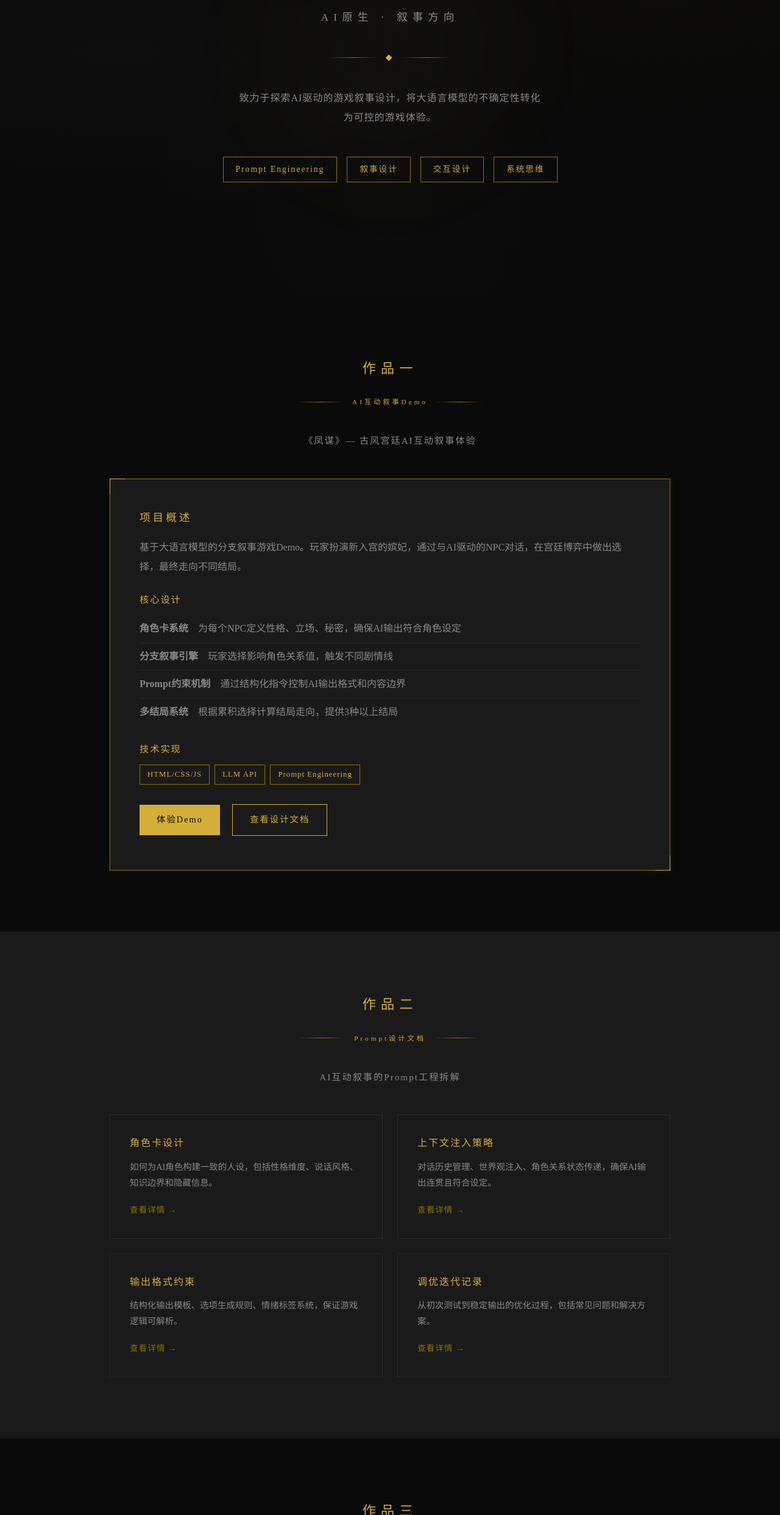
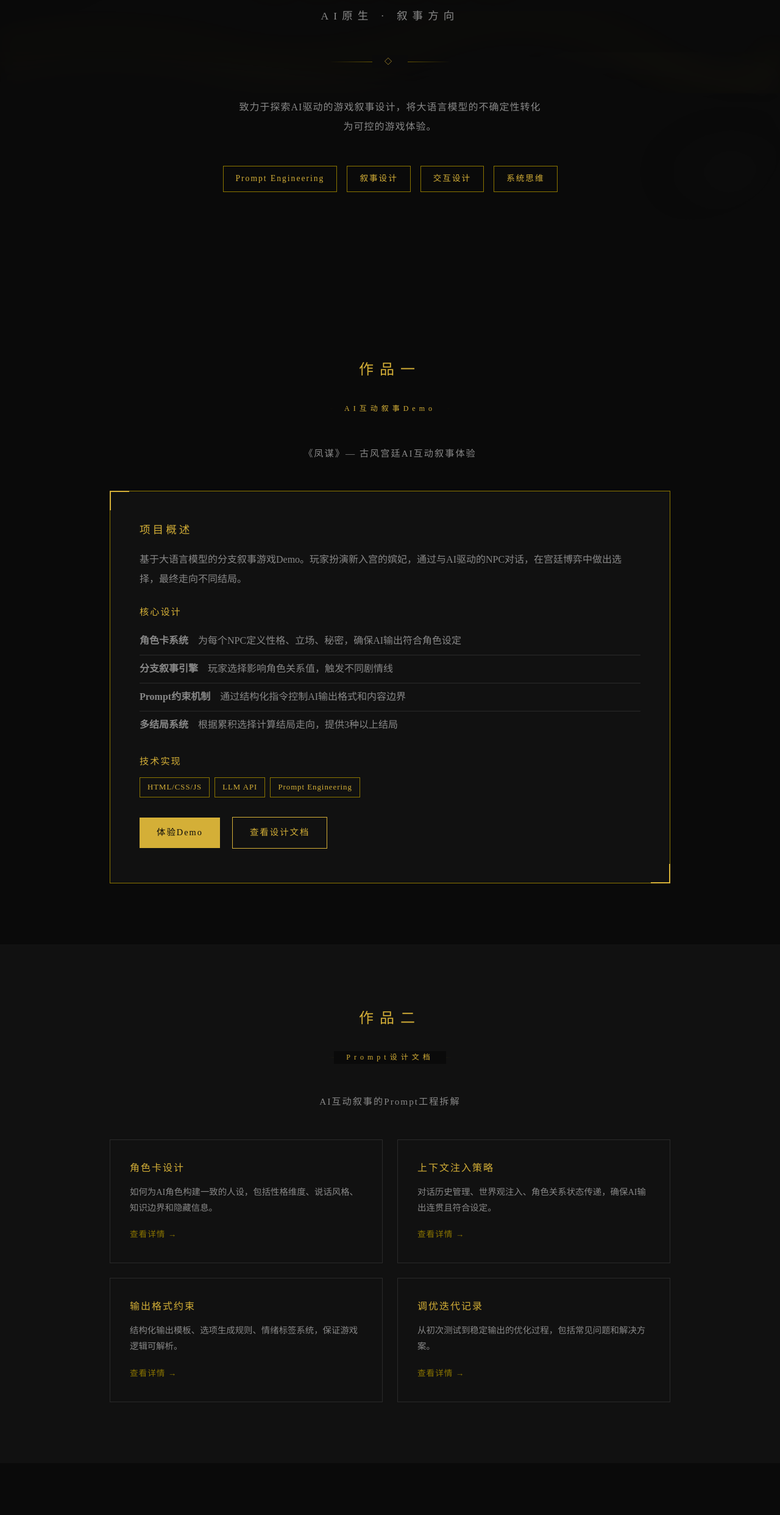
Before and after one commit to yueganw-prog/portfolio-website, a website: page index.html in a window 1280 px wide. Shown: the part 315-2800 px from the top of the page at 61% size. Drawn offline with Linux system fonts and the light colour scheme.

Commit message:
feat: add SVG ink wash background and enhance visual effects

```diff
--- a/index.html
+++ b/index.html
@@ -8,6 +8,35 @@
     <link href="https://fonts.googleapis.com/css2?family=Noto+Serif+SC:wght@300;400;600&display=swap" rel="stylesheet">
 </head>
 <body>
+    <!-- 水墨背景 -->
+    <svg class="ink-bg" viewBox="0 0 1440 900" preserveAspectRatio="xMidYMid slice">
+        <defs>
+            <filter id="ink-turbulence">
+                <feTurbulence type="fractalNoise" baseFrequency="0.015" numOctaves="3" result="noise"/>
+                <feDisplacementMap in="SourceGraphic" in2="noise" scale="30"/>
+            </filter>
+            <filter id="ink-blur">
+                <feGaussianBlur stdDeviation="20"/>
+            </filter>
+            <radialGradient id="ink-grad1" cx="20%" cy="30%">
+                <stop offset="0%" stop-color="#d4af37" stop-opacity="0.08"/>
+                <stop offset="100%" stop-color="transparent" stop-opacity="0"/>
+            </radialGradient>
+            <radialGradient id="ink-grad2" cx="80%" cy="70%">
+                <stop offset="0%" stop-color="#ffffff" stop-opacity="0.03"/>
+                <stop offset="100%" stop-color="transparent" stop-opacity="0"/>
+            </radialGradient>
+        </defs>
+        <!-- 水墨晕染层 -->
+        <ellipse cx="200" cy="300" rx="300" ry="200" fill="url(#ink-grad1)" filter="url(#ink-blur)"/>
+        <ellipse cx="1200" cy="600" rx="250" ry="180" fill="url(#ink-grad2)" filter="url(#ink-blur)"/>
+        <!-- 抽象水墨笔触 -->
+        <path d="M0,450 Q200,400 400,450 T800,420 T1200,460 T1440,430"
+              stroke="rgba(212,175,55,0.03)" stroke-width="80" fill="none" filter="url(#ink-blur)"/>
+        <path d="M0,500 Q300,480 600,520 T1000,490 T1440,510"
+              stroke="rgba(255,255,255,0.02)" stroke-width="60" fill="none" filter="url(#ink-blur)"/>
+    </svg>
+
     <nav class="navbar">
         <div class="nav-brand">弈</div>
         <ul class="nav-links">
@@ -25,7 +54,7 @@
         <div class="hero-content">
             <h1>游戏系统策划</h1>
             <p class="subtitle">AI原生 · 叙事方向</p>
-            <div class="gold-divider"><span>◆</span></div>
+            <div class="ink-divider"><span>◇</span></div>
             <p class="desc">致力于探索AI驱动的游戏叙事设计，将大语言模型的不确定性转化为可控的游戏体验。</p>
             <div class="hero-tags">
                 <span class="tag">Prompt Engineering</span>
@@ -39,7 +68,7 @@
     <section id="ai-demo" class="section">
         <div class="container">
             <h2>作品一</h2>
-            <div class="gold-divider"><span>AI互动叙事Demo</span></div>
+            <div class="ink-divider"><span>AI互动叙事Demo</span></div>
             <p class="section-desc">《凤谋》— 古风宫廷AI互动叙事体验</p>
 
             <div class="project-showcase">
@@ -76,7 +105,7 @@
     <section id="prompt-doc" class="section section-alt">
         <div class="container">
             <h2>作品二</h2>
-            <div class="gold-divider"><span>Prompt设计文档</span></div>
+            <div class="ink-divider"><span>Prompt设计文档</span></div>
             <p class="section-desc">AI互动叙事的Prompt工程拆解</p>
 
             <div class="doc-grid">
@@ -107,7 +136,7 @@
     <section id="analysis" class="section">
         <div class="container">
             <h2>作品三</h2>
-            <div class="gold-divider"><span>游戏叙事分析</span></div>
+            <div class="ink-divider"><span>游戏叙事分析</span></div>
             <p class="section-desc">《崩坏：星穹铁道》系统拆解与叙事设计研究</p>
 
             <div class="analysis-content">
@@ -148,7 +177,7 @@
     <section id="about" class="section section-alt">
         <div class="container">
             <h2>关于我</h2>
-            <div class="gold-divider"><span>人物档案</span></div>
+            <div class="ink-divider"><span>人物档案</span></div>
             <div class="about-content">
                 <div class="about-text">
                     <div class="dialogue-box">
--- a/styles.css
+++ b/styles.css
@@ -6,11 +6,10 @@
 
 :root {
     --black: #0a0a0a;
-    --black-light: #1a1a1a;
+    --black-light: #111;
     --gold: #d4af37;
     --gold-dim: #8b7500;
     --gold-light: #f4d03f;
-    --ink: rgba(255,255,255,0.03);
     --text: #e8e8e8;
     --text-dim: #888;
     --border: #2a2a2a;
@@ -24,22 +23,6 @@ body {
     overflow-x: hidden;
 }
 
-/* 水墨纹理背景 */
-body::before {
-    content: '';
-    position: fixed;
-    top: 0;
-    left: 0;
-    width: 100%;
-    height: 100%;
-    background:
-        radial-gradient(ellipse at 15% 50%, rgba(255,255,255,0.02) 0%, transparent 50%),
-        radial-gradient(ellipse at 85% 30%, rgba(212,175,55,0.02) 0%, transparent 40%),
-        radial-gradient(ellipse at 50% 80%, rgba(255,255,255,0.01) 0%, transparent 50%);
-    pointer-events: none;
-    z-index: 0;
-}
-
 .container {
     max-width: 1000px;
     margin: 0 auto;
@@ -48,13 +31,25 @@ body::before {
     z-index: 1;
 }
 
+/* 水墨背景 SVG */
+.ink-bg {
+    position: fixed;
+    top: 0;
+    left: 0;
+    width: 100%;
+    height: 100%;
+    pointer-events: none;
+    z-index: 0;
+    opacity: 0.4;
+}
+
 /* 导航 */
 .navbar {
     display: flex;
     justify-content: space-between;
     align-items: center;
     padding: 20px 40px;
-    background: rgba(10, 10, 10, 0.95);
+    background: rgba(10, 10, 10, 0.9);
     backdrop-filter: blur(10px);
     position: fixed;
     width: 100%;
@@ -99,36 +94,36 @@ body::before {
     position: relative;
 }
 
-/* 水墨晕染装饰 */
-.hero::before {
-    content: '';
-    position: absolute;
-    top: 50%;
-    left: 50%;
-    transform: translate(-50%, -50%);
-    width: 600px;
-    height: 600px;
-    background: radial-gradient(circle, rgba(212,175,55,0.03) 0%, transparent 70%);
-    border-radius: 50%;
-    filter: blur(60px);
-    pointer-events: none;
-}
-
 .hero h1 {
-    font-size: 3rem;
+    font-size: 3.2rem;
     font-weight: 400;
     color: var(--gold);
     margin-bottom: 16px;
-    letter-spacing: 16px;
-    text-shadow: 0 0 40px rgba(212,175,55,0.2);
+    letter-spacing: 20px;
+    text-shadow: 0 0 60px rgba(212,175,55,0.3);
+    position: relative;
+}
+
+/* 毛笔笔触下划线 */
+.hero h1::after {
+    content: '';
+    position: absolute;
+    bottom: -12px;
+    left: 50%;
+    transform: translateX(-50%);
+    width: 120px;
+    height: 3px;
+    background: linear-gradient(90deg, transparent, var(--gold), transparent);
+    border-radius: 2px;
 }
 
 .subtitle {
     font-size: 1.1rem;
     color: var(--text-dim);
-    margin-bottom: 40px;
+    margin-bottom: 48px;
     letter-spacing: 8px;
     font-weight: 300;
+    margin-top: 24px;
 }
 
 .desc {
@@ -154,39 +149,61 @@ body::before {
     color: var(--gold);
     letter-spacing: 2px;
     transition: all 0.3s;
+    position: relative;
+    overflow: hidden;
+}
+
+.tag::before {
+    content: '';
+    position: absolute;
+    top: 0;
+    left: -100%;
+    width: 100%;
+    height: 100%;
+    background: linear-gradient(90deg, transparent, rgba(212,175,55,0.1), transparent);
+    transition: left 0.5s;
+}
+
+.tag:hover::before {
+    left: 100%;
 }
 
 .tag:hover {
-    background: var(--gold);
-    color: var(--black);
+    border-color: var(--gold);
+    box-shadow: 0 0 15px rgba(212,175,55,0.2);
 }
 
-/* 金色分隔线 */
-.gold-divider {
+/* 水墨分隔线 */
+.ink-divider {
     display: flex;
     align-items: center;
     justify-content: center;
-    margin: 24px 0 40px;
-    gap: 12px;
+    margin: 32px 0 48px;
+    position: relative;
 }
 
-.gold-divider::before,
-.gold-divider::after {
+.ink-divider::before {
     content: '';
-    width: 80px;
+    position: absolute;
+    width: 200px;
     height: 1px;
-    background: linear-gradient(to right, transparent, var(--gold-dim), transparent);
+    background: linear-gradient(90deg, transparent, var(--gold-dim), transparent);
 }
 
-.gold-divider span {
+.ink-divider span {
+    position: relative;
+    z-index: 1;
+    background: var(--black);
+    padding: 0 20px;
     color: var(--gold);
-    font-size: 0.7rem;
-    letter-spacing: 4px;
+    font-size: 0.75rem;
+    letter-spacing: 6px;
 }
 
 /* 板块 */
 .section {
     padding: 100px 0;
+    position: relative;
 }
 
 .section-alt {
@@ -194,10 +211,10 @@ body::before {
 }
 
 .section h2 {
-    font-size: 1.4rem;
+    font-size: 1.5rem;
     color: var(--gold);
     margin-bottom: 8px;
-    letter-spacing: 8px;
+    letter-spacing: 10px;
     font-weight: 400;
     text-align: center;
 }
@@ -218,28 +235,27 @@ body::before {
     position: relative;
 }
 
-/* 角落装饰 */
+/* 回纹角落装饰 */
 .project-showcase::before,
 .project-showcase::after {
     content: '';
     position: absolute;
-    width: 24px;
-    height: 24px;
-    border: 1px solid var(--gold);
+    width: 30px;
+    height: 30px;
 }
 
 .project-showcase::before {
     top: -1px;
     left: -1px;
-    border-right: none;
-    border-bottom: none;
+    border-top: 2px solid var(--gold);
+    border-left: 2px solid var(--gold);
 }
 
 .project-showcase::after {
     bottom: -1px;
     right: -1px;
-    border-left: none;
-    border-top: none;
+    border-bottom: 2px solid var(--gold);
+    border-right: 2px solid var(--gold);
 }
 
 .project-info h3 {
@@ -310,7 +326,7 @@ body::before {
 
 .btn-primary:hover {
     background: var(--gold-light);
-    box-shadow: 0 0 20px rgba(212,175,55,0.3);
+    box-shadow: 0 0 30px rgba(212,175,55,0.4);
 }
 
 .btn-secondary {
@@ -343,10 +359,27 @@ body::before {
     padding: 32px;
     border: 1px solid var(--border);
     transition: all 0.3s;
+    position: relative;
+}
+
+.doc-card::before {
+    content: '';
+    position: absolute;
+    top: 0;
+    left: 0;
+    width: 100%;
+    height: 2px;
+    background: linear-gradient(90deg, transparent, var(--gold-dim), transparent);
+    opacity: 0;
+    transition: opacity 0.3s;
 }
 
 .doc-card:hover {
     border-color: var(--gold-dim);
+}
+
+.doc-card:hover::before {
+    opacity: 1;
 }
 
 .doc-card h3 {
@@ -388,6 +421,23 @@ body::before {
     background: var(--black-light);
     padding: 20px;
     border: 1px solid var(--border);
+    position: relative;
+}
+
+.analysis-item::after {
+    content: '';
+    position: absolute;
+    bottom: 0;
+    left: 50%;
+    transform: translateX(-50%);
+    width: 0;
+    height: 1px;
+    background: var(--gold);
+    transition: width 0.3s;
+}
+
+.analysis-item:hover::after {
+    width: 80%;
 }
 
 .analysis-item h4 {
@@ -409,6 +459,18 @@ body::before {
     padding: 40px;
     border-left: 2px solid var(--gold);
     margin-bottom: 32px;
+    position: relative;
+}
+
+.analysis-highlight::before {
+    content: '引';
+    position: absolute;
+    top: 20px;
+    right: 30px;
+    font-size: 4rem;
+    color: var(--gold);
+    opacity: 0.1;
+    font-family: "Noto Serif SC", serif;
 }
 
 .analysis-highlight h3 {
@@ -449,15 +511,25 @@ blockquote {
     position: relative;
 }
 
+/* 卷轴装饰 */
 .dialogue-box::before {
     content: '';
     position: absolute;
     top: 0;
     left: 0;
-    width: 3px;
+    width: 4px;
     height: 100%;
-    background: var(--gold);
-    opacity: 0.5;
+    background: linear-gradient(to bottom, var(--gold), var(--gold-dim), transparent);
+}
+
+.dialogue-box::after {
+    content: '';
+    position: absolute;
+    bottom: 0;
+    right: 0;
+    width: 40px;
+    height: 40px;
+    background: radial-gradient(circle at bottom right, rgba(212,175,55,0.1) 0%, transparent 70%);
 }
 
 .dialogue-box .speaker {
@@ -580,6 +652,7 @@ footer {
 
     .hero h1 {
         font-size: 2rem;
+        letter-spacing: 12px;
     }
 
     .doc-grid {
```
